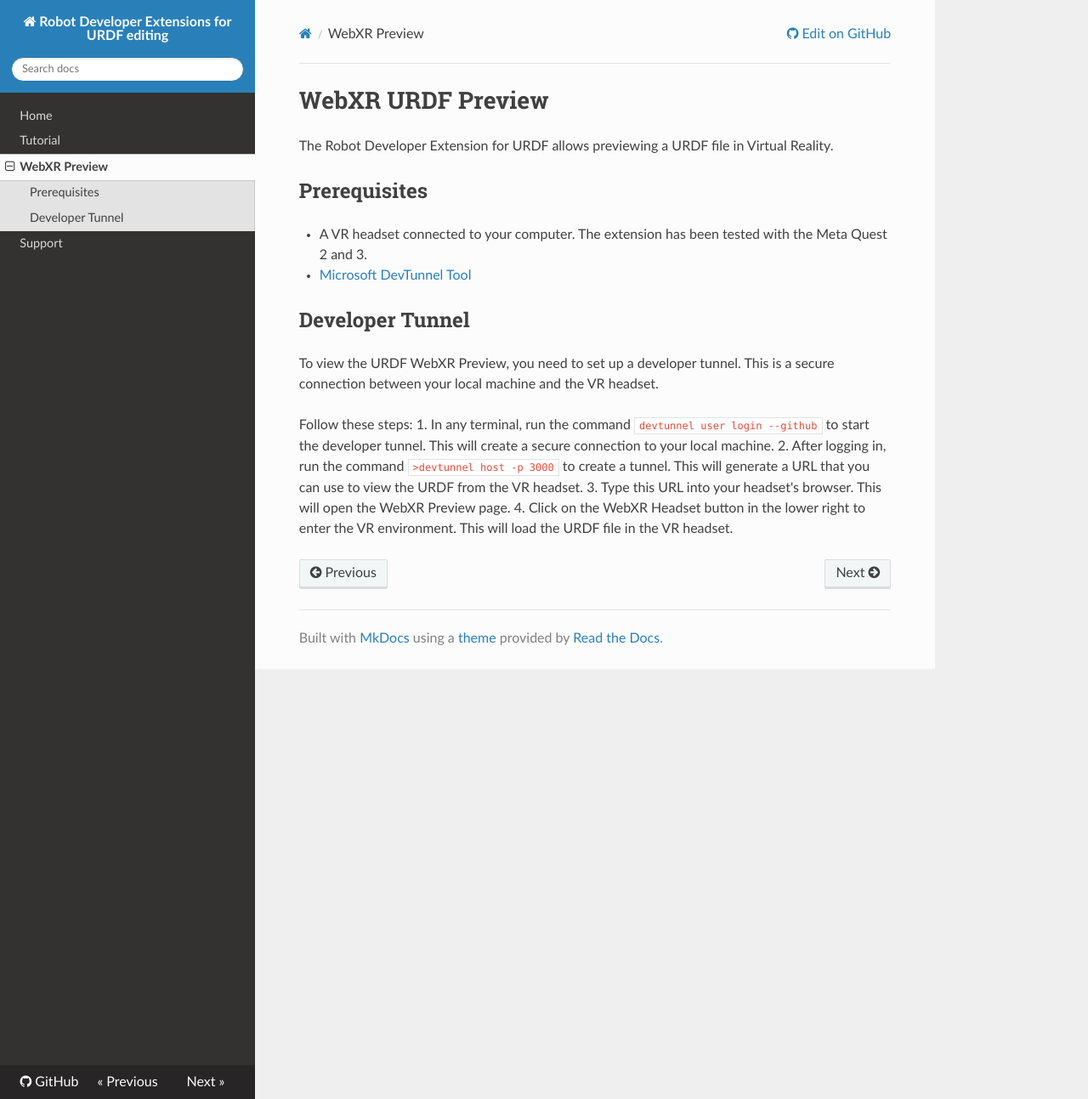
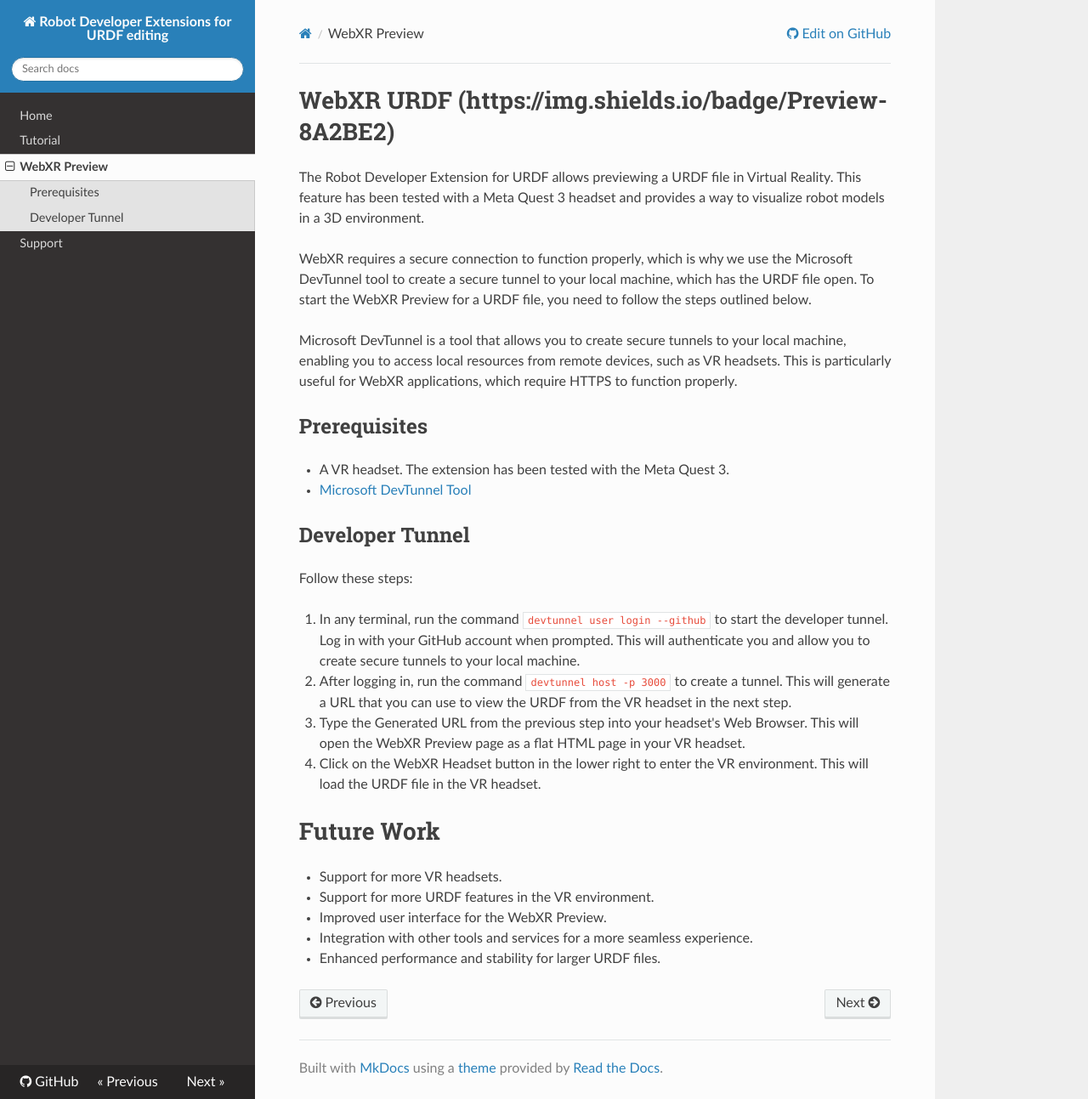
Before and after one commit to Ranch-Hand-Robotics/rde-urdf, an MkDocs documentation site: the page built from docs/WebXRPreview.md, in a window 1280 px wide and 1293 px high. Shown: the whole window at 85% size. Built offline with MkDocs 1.6.1, drawn with Linux system fonts in a browser that asks for light colours; nearby versions of some CDN libraries.

Commit message:
Update docs

```diff
--- a/docs/WebXRPreview.md
+++ b/docs/WebXRPreview.md
@@ -1,15 +1,26 @@
-# WebXR URDF Preview
-The Robot Developer Extension for URDF allows previewing a URDF file in Virtual Reality.
+# WebXR URDF (https://img.shields.io/badge/Preview-8A2BE2)
+The Robot Developer Extension for URDF allows previewing a URDF file in Virtual Reality. This feature has been tested with a Meta Quest 3 headset and provides a way to visualize robot models in a 3D environment.
+
+WebXR requires a secure connection to function properly, which is why we use the Microsoft DevTunnel tool to create a secure tunnel to your local machine, which has the URDF file open. To start the WebXR Preview for a URDF file, you need to follow the steps outlined below.
+
+Microsoft DevTunnel is a tool that allows you to create secure tunnels to your local machine, enabling you to access local resources from remote devices, such as VR headsets. This is particularly useful for WebXR applications, which require HTTPS to function properly.
 
 ## Prerequisites
-- A VR headset connected to your computer. The extension has been tested with the Meta Quest 2 and 3.
+- A VR headset. The extension has been tested with the Meta Quest 3.
 - [Microsoft DevTunnel Tool](https://learn.microsoft.com/en-us/azure/developer/dev-tunnels/get-started)
 
 ## Developer Tunnel
-To view the URDF WebXR Preview, you need to set up a developer tunnel. This is a secure connection between your local machine and the VR headset.
 
 Follow these steps:
-1. In any terminal, run the command `devtunnel user login --github` to start the developer tunnel. This will create a secure connection to your local machine.
-2. After logging in, run the command `>devtunnel host -p 3000` to create a tunnel.  This will generate a URL that you can use to view the URDF from the VR headset.
-3. Type this URL into your headset's browser. This will open the WebXR Preview page.
+
+1. In any terminal, run the command `devtunnel user login --github` to start the developer tunnel. Log in with your GitHub account when prompted. This will authenticate you and allow you to create secure tunnels to your local machine.
+2. After logging in, run the command `devtunnel host -p 3000` to create a tunnel.  This will generate a URL that you can use to view the URDF from the VR headset in the next step.
+3. Type the Generated URL from the previous step into your headset's Web Browser. This will open the WebXR Preview page as a flat HTML page in your VR headset.
 4. Click on the WebXR Headset button in the lower right to enter the VR environment. This will load the URDF file in the VR headset.
+
+# Future Work
+- Support for more VR headsets.
+- Support for more URDF features in the VR environment.
+- Improved user interface for the WebXR Preview.
+- Integration with other tools and services for a more seamless experience.
+- Enhanced performance and stability for larger URDF files.
```
Also changed, not shown: docs/Support.md (+1 -3 lines).
